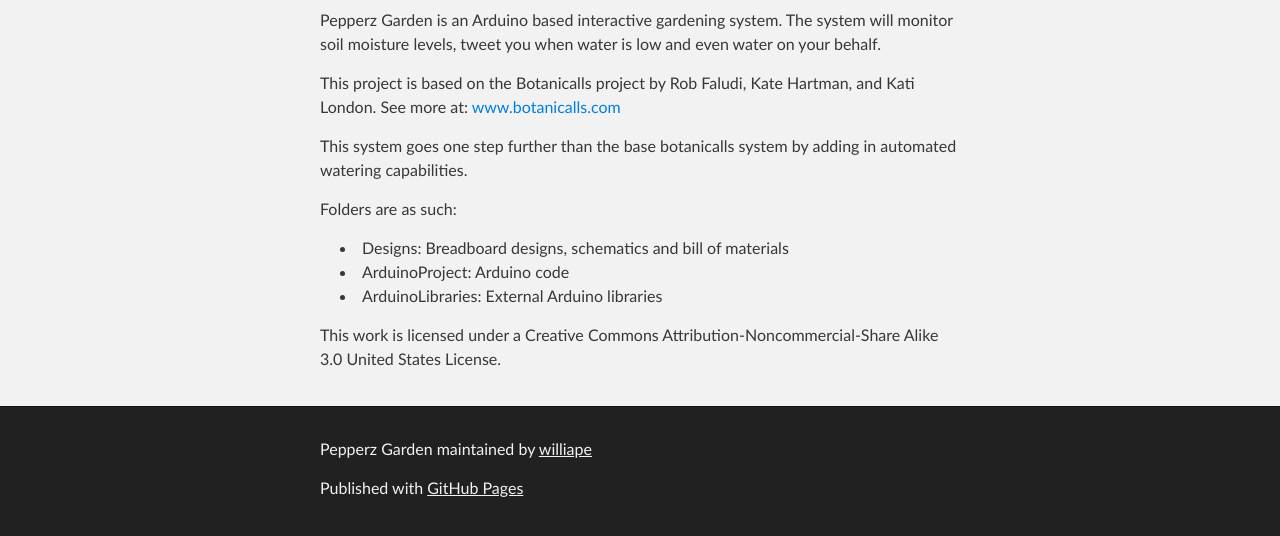
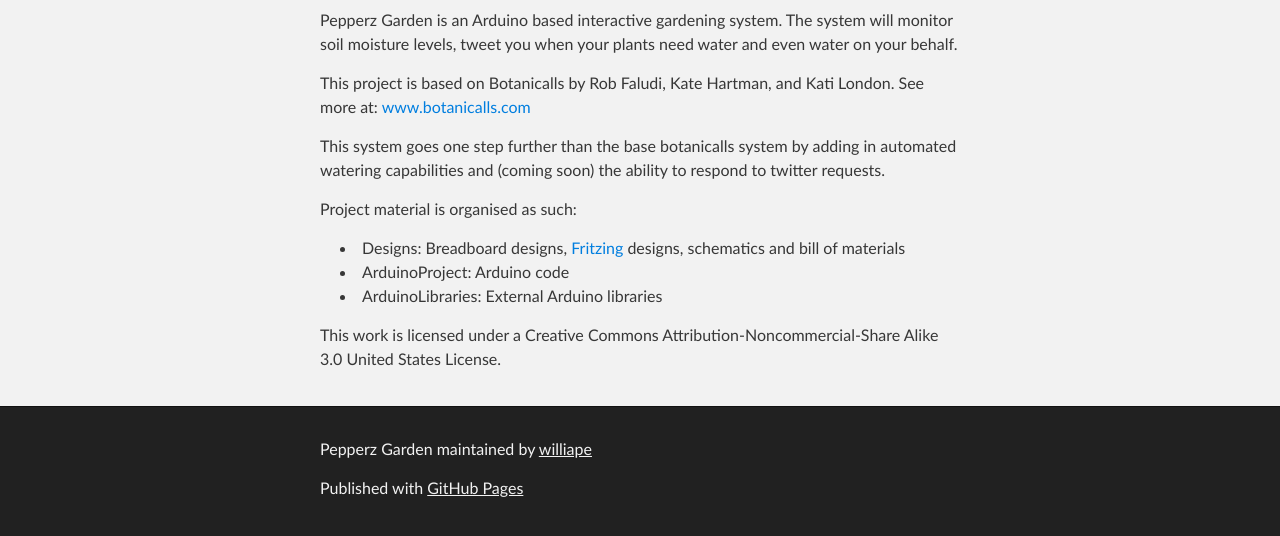
Before and after one commit to williape/pepperzgarden, a plain HTML site: page index.html in a window 1280 px wide. Shown: the part 252-788 px from the top of the page. Drawn offline with Linux system fonts and the light colour scheme.

```diff
--- a/index.html
+++ b/index.html
@@ -31,16 +31,16 @@
     <!-- MAIN CONTENT -->
     <div id="main_content_wrap" class="outer">
       <section id="main_content" class="inner">
-        <p>Pepperz Garden is an Arduino based interactive gardening system.  The system will monitor soil moisture levels, tweet you when water is low and even water on your behalf. </p>
+        <p>Pepperz Garden is an Arduino based interactive gardening system.  The system will monitor soil moisture levels, tweet you when your plants need water and even water on your behalf. </p>
 
-<p>This project is based on the Botanicalls project by Rob Faludi, Kate Hartman, and Kati London.  See more at:  <a href="http://www.botanicalls.com">www.botanicalls.com</a> </p>
+<p>This project is based on Botanicalls by Rob Faludi, Kate Hartman, and Kati London.  See more at:  <a href="http://www.botanicalls.com">www.botanicalls.com</a> </p>
 
-<p>This system goes one step further than the base botanicalls system by adding in automated watering capabilities. </p>
+<p>This system goes one step further than the base botanicalls system by adding in automated watering capabilities and (coming soon) the ability to respond to twitter requests. </p>
 
-<p>Folders are as such:</p>
+<p>Project material is organised as such:</p>
 
 <ul>
-<li>Designs: Breadboard designs, schematics and bill of materials</li>
+<li>Designs: Breadboard designs, <a href="http://fritzing.org/home/">Fritzing</a> designs, schematics and bill of materials</li>
 <li>ArduinoProject: Arduino code </li>
 <li>ArduinoLibraries: External Arduino libraries<br>
 </li>
--- a/params.json
+++ b/params.json
@@ -1 +1 @@
-{"name":"Pepperz Garden","tagline":"Interactive Tweeting Arduino gardening system","body":"Pepperz Garden is an Arduino based interactive gardening system.  The system will monitor soil moisture levels, tweet you when water is low and even water on your behalf. \r\n\r\nThis project is based on the Botanicalls project by Rob Faludi, Kate Hartman, and Kati London.  See more at:  www.botanicalls.com \r\n\r\nThis system goes one step further than the base botanicalls system by adding in automated watering capabilities. \r\n\r\nFolders are as such:\r\n* Designs: Breadboard designs, schematics and bill of materials\r\n* ArduinoProject: Arduino code \r\n* ArduinoLibraries: External Arduino libraries  \r\n\r\n\r\nThis work is licensed under a Creative Commons Attribution-Noncommercial-Share Alike 3.0 United States License. ","google":"","note":"Don't delete this file! It's used internally to help with page regeneration."}
+{"name":"Pepperz Garden","tagline":"Interactive Tweeting Arduino gardening system","body":"Pepperz Garden is an Arduino based interactive gardening system.  The system will monitor soil moisture levels, tweet you when your plants need water and even water on your behalf. \r\n\r\nThis project is based on Botanicalls by Rob Faludi, Kate Hartman, and Kati London.  See more at:  www.botanicalls.com \r\n\r\nThis system goes one step further than the base botanicalls system by adding in automated watering capabilities and (coming soon) the ability to respond to twitter requests. \r\n\r\nProject material is organised as such:\r\n* Designs: Breadboard designs, [Fritzing](http://fritzing.org/home/) designs, schematics and bill of materials\r\n* ArduinoProject: Arduino code \r\n* ArduinoLibraries: External Arduino libraries  \r\n\r\n\r\nThis work is licensed under a Creative Commons Attribution-Noncommercial-Share Alike 3.0 United States License. ","google":"","note":"Don't delete this file! It's used internally to help with page regeneration."}
```
